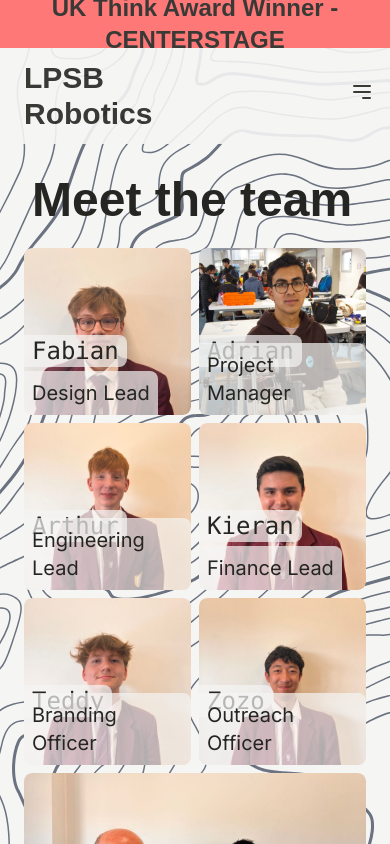
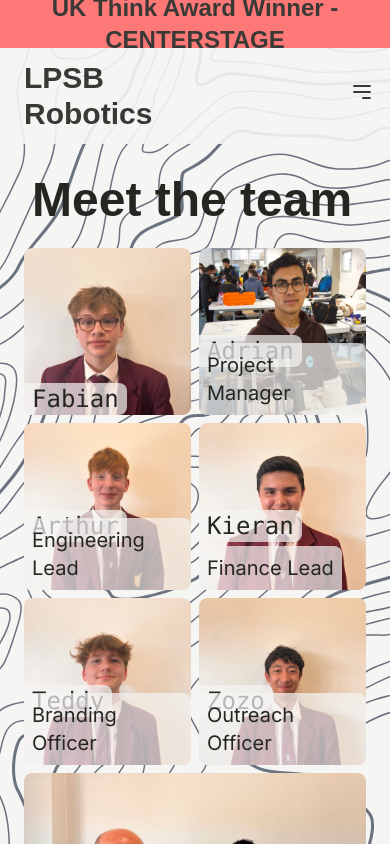
Before and after one commit to outsharded/langley-robotics-website, a Next.js app: page /team in a window 390 px wide. Shown: the top 844 px of the page. Built offline with nearby package versions, Linux system fonts and the light colour scheme.

Commit message:
Update page.tsx

```diff
--- a/app/(subpages)/team/page.tsx
+++ b/app/(subpages)/team/page.tsx
@@ -19,8 +19,8 @@ const HomePage: React.FC = () => {
                 <div className="">
                   <Image className='rounded-lg w-full aspect-square object-cover' src="/headshots/fabian.webp" alt="Powercut Robotics Team" width={500} height={500} sizes="(max-width: 768px) 50wv, (max-width: 1024px) 33vw, 100vw"/>
                 </div>
-                <div className="absolute bottom-12 left-0 bg-stone-100 dark:bg-neutral-950 bg-opacity-70 dark:bg-opacity-70 rounded-r-lg font-mono text-2xl px-2 ">Fabian</div>
-                <div className="absolute bottom-0 left-0 bg-stone-100 dark:bg-neutral-950 bg-opacity-70 dark:bg-opacity-70 rounded-tr-lg text-xl p-2">Design Lead</div>
+                <div className="absolute bottom-0 md:bottom-12 left-0 bg-stone-100 dark:bg-neutral-950 bg-opacity-70 dark:bg-opacity-70 rounded-r-lg font-mono text-2xl px-2 ">Fabian</div>
+                <div className="absolute bottom-0 invisible md:visible left-0 bg-stone-100 dark:bg-neutral-950 bg-opacity-70 dark:bg-opacity-70 rounded-tr-lg text-xl p-2">Design Lead</div>
               </div>
 
               <div className='col-span-1 relative rounded-lg overflow-hidden '>
```
